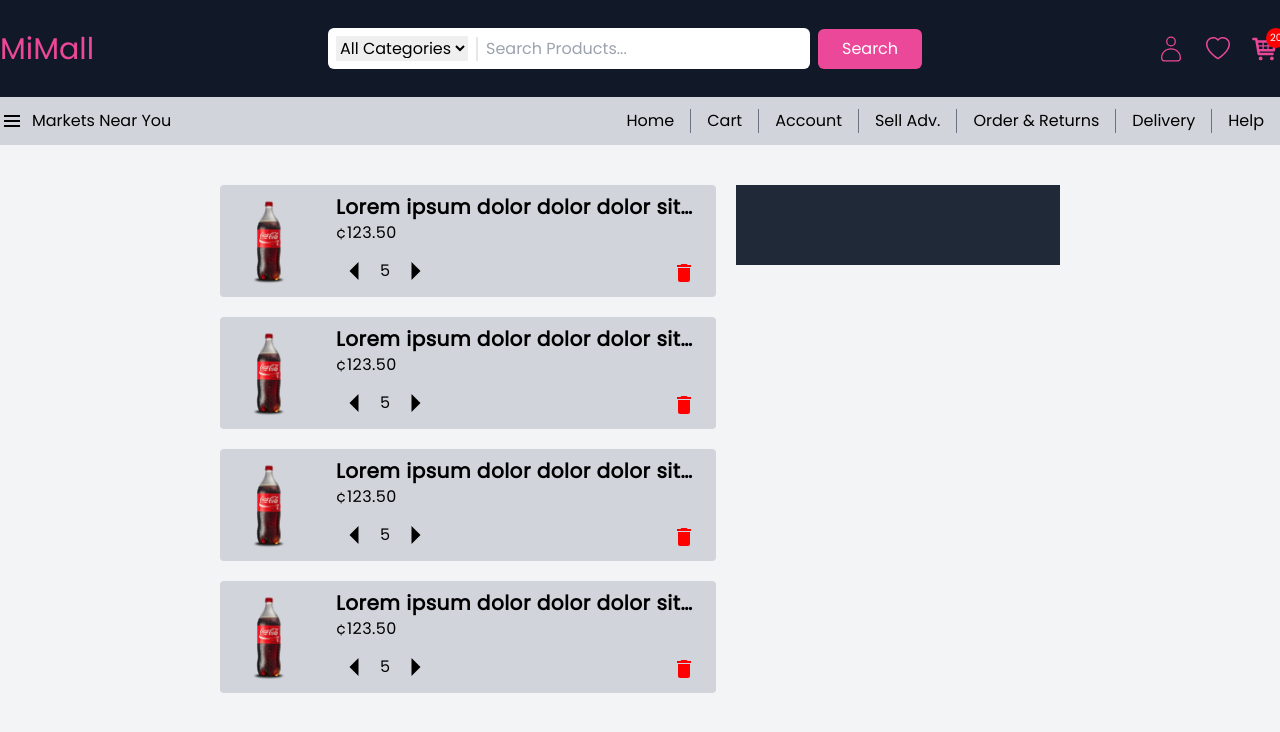
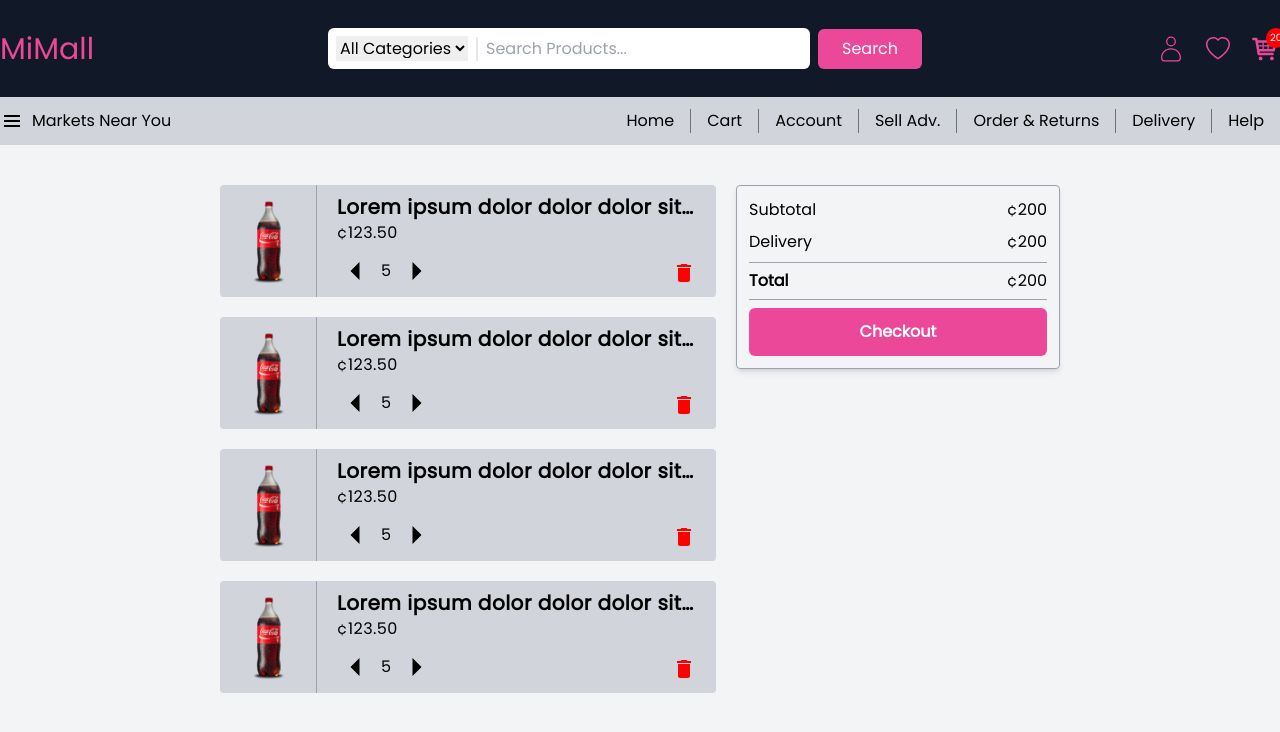
Before and after one commit to PrinceNarteh/mimall, a Next.js app: page /cart in a window 1280 px wide. Shown: the top 732 px of the page. Built offline with nearby package versions, Linux system fonts and the light colour scheme.

Commit message:
add total section for cart

```diff
--- a/app/CartItem.tsx
+++ b/app/CartItem.tsx
@@ -10,7 +10,7 @@ const CartItem = () => {
       <div className="relative w-24 shrink-0">
         <Image src={productOne} fill style={{ objectFit: "contain" }} alt="" />
       </div>
-      <div className="py-2 px-5 flex-1">
+      <div className="border-l border-l-gray-400 py-2 px-5 flex-1">
         <h3 className="font-semibold tracking-wide text-xl line-clamp-1">
           Lorem ipsum dolor dolor dolor sit amet.
         </h3>
--- a/app/MainNavbar.tsx
+++ b/app/MainNavbar.tsx
@@ -2,6 +2,7 @@ import React from "react";
 import { BsHeart } from "react-icons/bs";
 import { CiUser } from "react-icons/ci";
 import { TiShoppingCart } from "react-icons/ti";
+import Link from "next/link";
 
 const MainNavbar = () => {
   return (
@@ -30,9 +31,12 @@ const MainNavbar = () => {
           <BsHeart className="text-pink-500 text-2xl cursor-pointer" />
           <div className="relative">
             <TiShoppingCart className="text-pink-500 text-3xl cursor-pointer" />
-            <div className="absolute -top-1.5 -right-1.5 w-5 h-5  bg-[red] rounded-full flex justify-center items-center">
+            <Link
+              href={"/cart"}
+              className="absolute -top-1.5 -right-1.5 w-5 h-5  bg-[red] rounded-full flex justify-center items-center"
+            >
               <span className="text-white text-[10px]">20</span>
-            </div>
+            </Link>
           </div>
         </div>
       </div>
--- a/app/NavItem.tsx
+++ b/app/NavItem.tsx
@@ -1,9 +1,10 @@
-import React from 'react';
+import Link from "next/link";
+import React from "react";
 
-const NavItem = ({ label }) => {
+const NavItem = ({ label, link }: { label: string; link: string }) => {
   return (
     <li className="px-4 cursor-pointer hover:text-pink-500 hover:scale-105 duration-200">
-      {label}
+      <Link href={link}>{label}</Link>
     </li>
   );
 };
--- a/app/SubNavbar.tsx
+++ b/app/SubNavbar.tsx
@@ -1,35 +1,35 @@
-import React from 'react';
-import { BiMenu } from 'react-icons/bi';
-import NavItem from './NavItem';
+import React from "react";
+import { BiMenu } from "react-icons/bi";
+import NavItem from "./NavItem";
 
 const menus = [
   {
-    label: 'Home',
-    link: '/',
+    label: "Home",
+    link: "/",
   },
   {
-    label: 'Cart',
-    link: '/cart',
+    label: "Cart",
+    link: "/cart",
   },
   {
-    label: 'Account',
-    link: '/account',
+    label: "Account",
+    link: "/account",
   },
   {
-    label: 'Sell Adv.',
-    link: '/sell-adv',
+    label: "Sell Adv.",
+    link: "/sell-adv",
   },
   {
-    label: 'Order & Returns',
-    link: '/order-and-returns',
+    label: "Order & Returns",
+    link: "/order-and-returns",
   },
   {
-    label: 'Delivery',
-    link: '/delivery',
+    label: "Delivery",
+    link: "/delivery",
   },
   {
-    label: 'Help',
-    link: '/help',
+    label: "Help",
+    link: "/help",
   },
 ];
 
@@ -44,7 +44,7 @@ const SubNavbar = () => {
         <div>
           <ul className="flex divide-x divide-gray-500">
             {menus.map((menu, index) => (
-              <NavItem key={index} label={menu.label} />
+              <NavItem key={index} label={menu.label} link={menu.link} />
             ))}
           </ul>
         </div>
--- a/app/cart/page.tsx
+++ b/app/cart/page.tsx
@@ -10,7 +10,23 @@ const Cart = () => {
         <CartItem />
         <CartItem />
       </div>
-      <div className="col-span-2 h-20 w-full bg-gray-800"></div>
+      <div className="col-span-2 h-fit w-full space-y-2 border border-gray-400 p-3 rounded shadow-md">
+        <div className="flex justify-between items-center ">
+          <h4>Subtotal</h4>
+          <span>¢200</span>
+        </div>
+        <div className="flex justify-between items-center ">
+          <h4>Delivery</h4>
+          <span>¢200</span>
+        </div>
+        <div className="flex justify-between items-center border-y border-y-gray-400 py-1.5">
+          <h4 className="font-bold">Total</h4>
+          <span>¢200</span>
+        </div>
+        <button className="text-center w-full bg-pink-500 text-white py-3 rounded-md font-bold">
+          Checkout
+        </button>
+      </div>
     </div>
   );
 };
```
